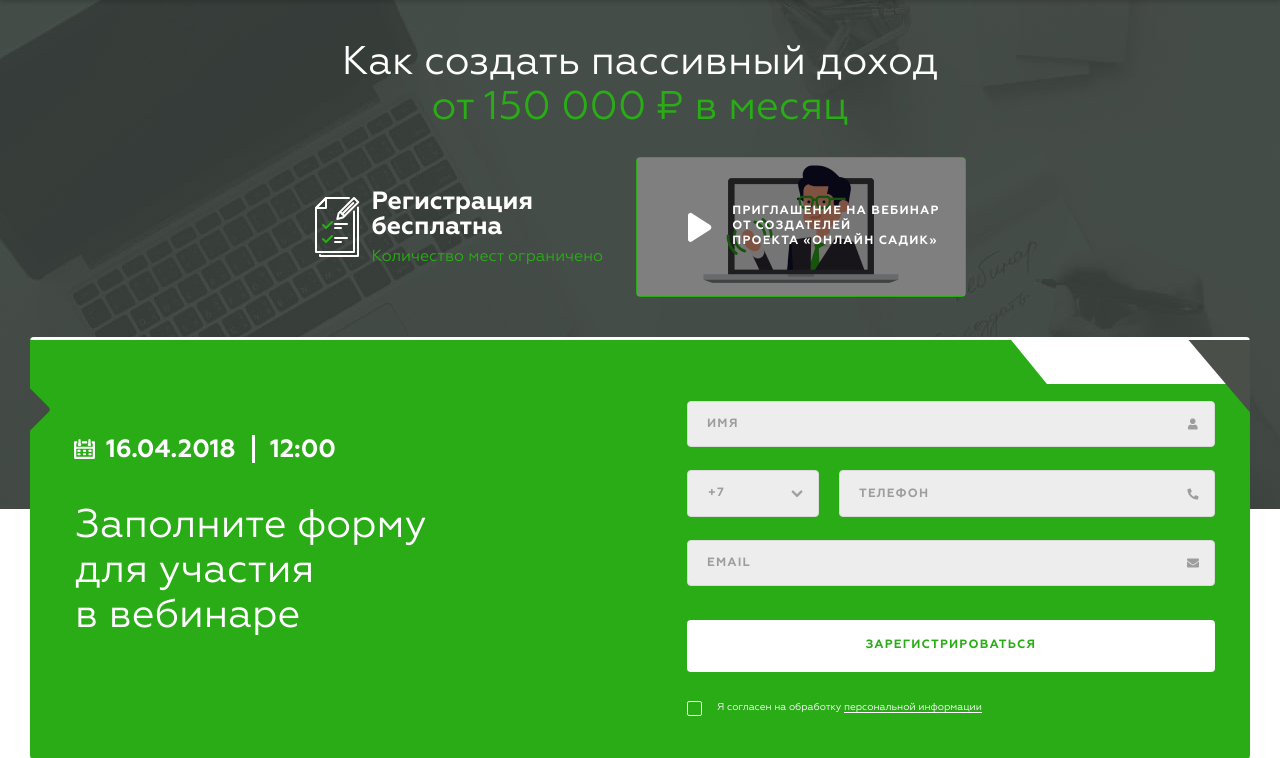
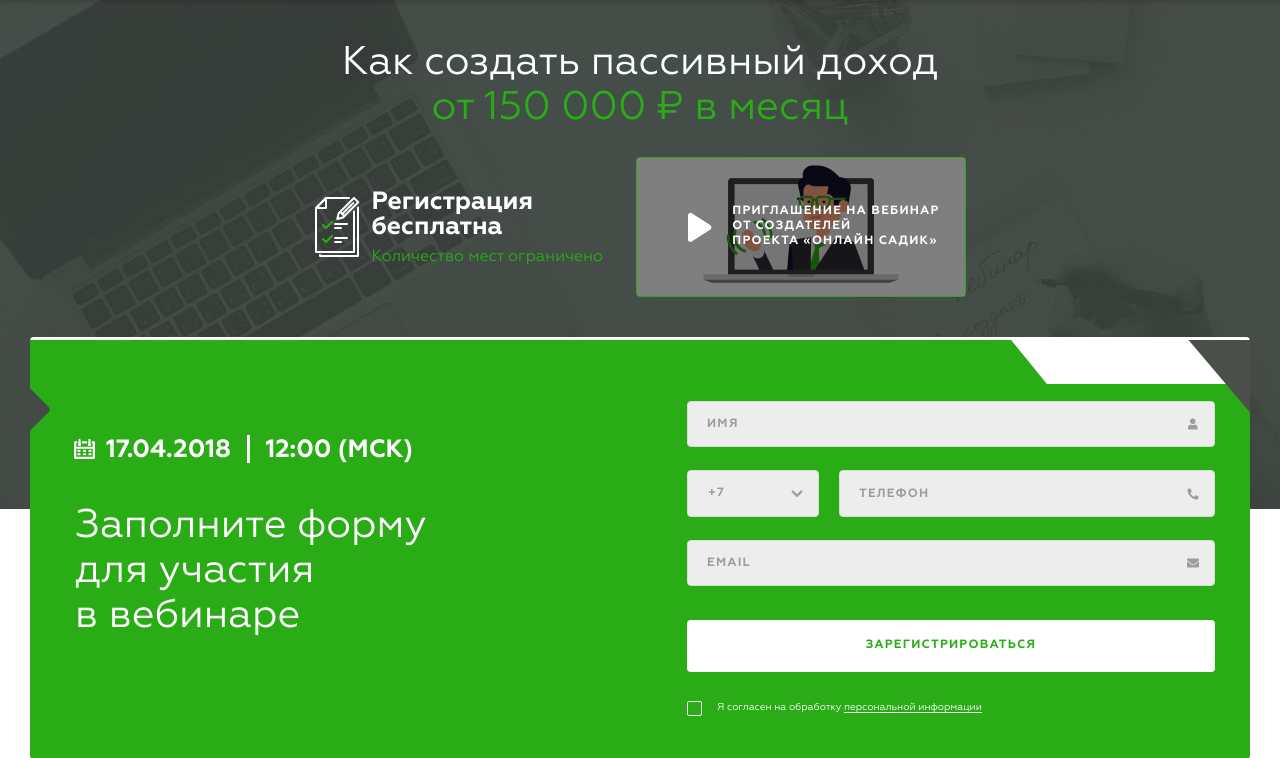
Before and after one commit to od-5/webinar_onlinesadik, a Django app: page / in a window 1280 px wide. Shown: the part 81-839 px from the top of the page. Run offline with Django 3.2, Linux system fonts and the light colour scheme; data comes from the database, SQL or seed files in the repository; data that the repository does not hold is empty.

Commit message:
17 04 2019

```diff
--- a/templates/index.html
+++ b/templates/index.html
@@ -128,7 +128,7 @@
                                             <use xlink:href="{% static 'images/svg-symbols3h1bwg.svg' %}#webinar-form-date"></use>
                                         </svg>
 
-                                        <p class="color-green webinar-form__date">16.04.2018 <span>12:00</span>
+                                        <p class="color-green webinar-form__date">17.04.2018 <span>12:00 (МСК)</span>
                                         </p>
                                     </div>
 
@@ -364,7 +364,7 @@
                         </svg>
 
 
-                                                        <span class="color-green webinar-form__date">16.04.2018 <span>12:00</span> </span>
+                                                        <span class="color-green webinar-form__date">17.04.2018 <span>12:00 (МСК)</span> </span>
 
                                                     </div>
 
```
